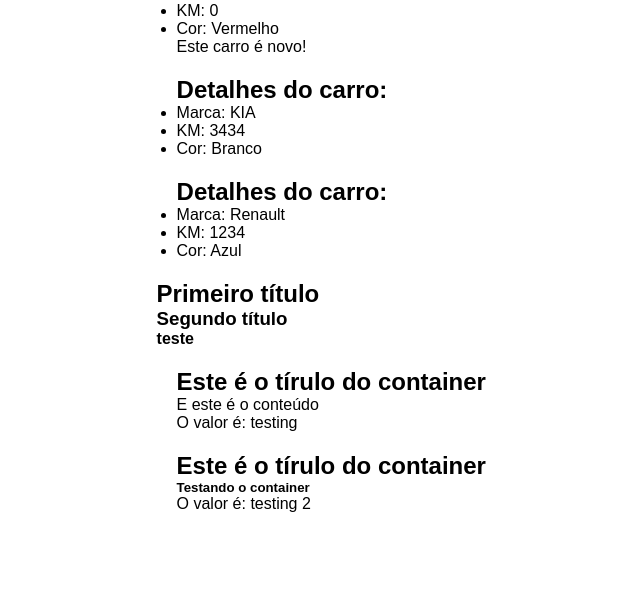
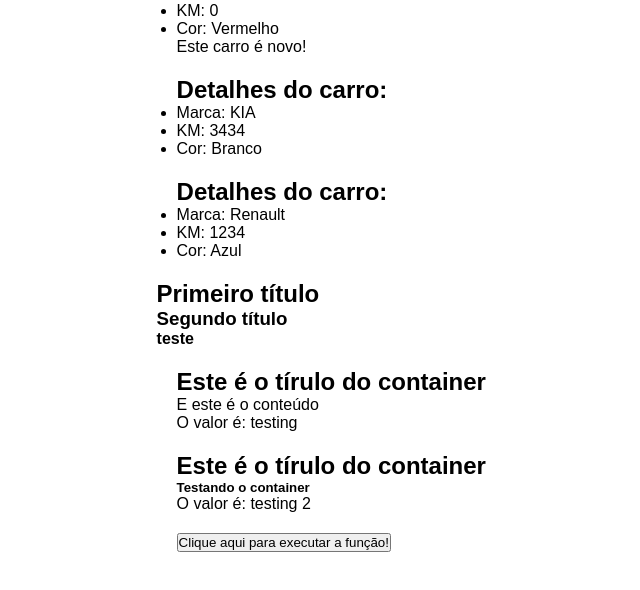
Before and after one commit to danniel-rodrigues/learn-react, a React (Vite) app in the folder avancando_em_react/: page / in a window 1280 px wide. Shown: the part 2047-2637 px from the top of the page, without its empty margins (39-679 px from the left). Built offline with nearby package versions, Linux system fonts and the light colour scheme.

Commit message:
aula sobre funções como props finalizada

```diff
--- a/avancando_em_react/src/App.jsx
+++ b/avancando_em_react/src/App.jsx
@@ -4,6 +4,7 @@
 import CarDetails from "./components/CarDetails";
 import ConditionalRender from "./components/ConditionalRender";
 import Container from "./components/Container";
+import ExecuteFunction from "./components/ExecuteFunction";
 import Fragment from "./components/Fragment";
 import ListRender from "./components/ListRender";
 import ManageData from "./components/ManageData";
@@ -17,6 +18,10 @@
     { id: 2, brand: "KIA", color: "Branco", km: 3434, newCar: false },
     { id: 3, brand: "Renault", color: "Azul", km: 1234, newCar: false },
   ];
+
+  function showMessage() {
+    console.log("Evento do componente pai!");
+  }
 
   return (
     <div className="App">
@@ -58,6 +63,9 @@
       <Container myValue="testing 2">
         <h5>Testando o container</h5>
       </Container>
+
+      {/* Executar função */}
+      <ExecuteFunction myFunction={showMessage} />
     </div>
   );
 }
--- /dev/null
+++ b/avancando_em_react/src/components/ExecuteFunction.jsx
@@ -0,0 +1,9 @@
+const ExecuteFunction = ({ myFunction }) => {
+  return (
+    <div>
+      <button onClick={myFunction}>Clique aqui para executar a função!</button>
+    </div>
+  );
+};
+
+export default ExecuteFunction;
```
